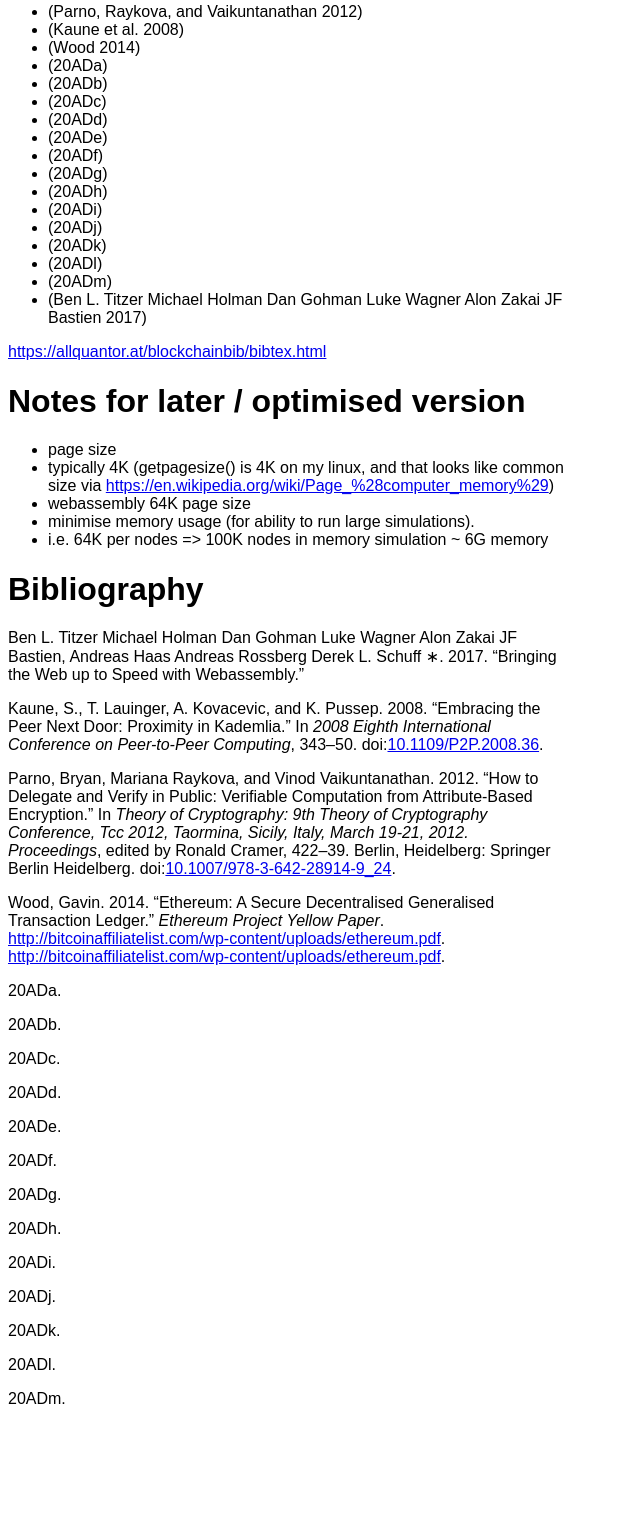
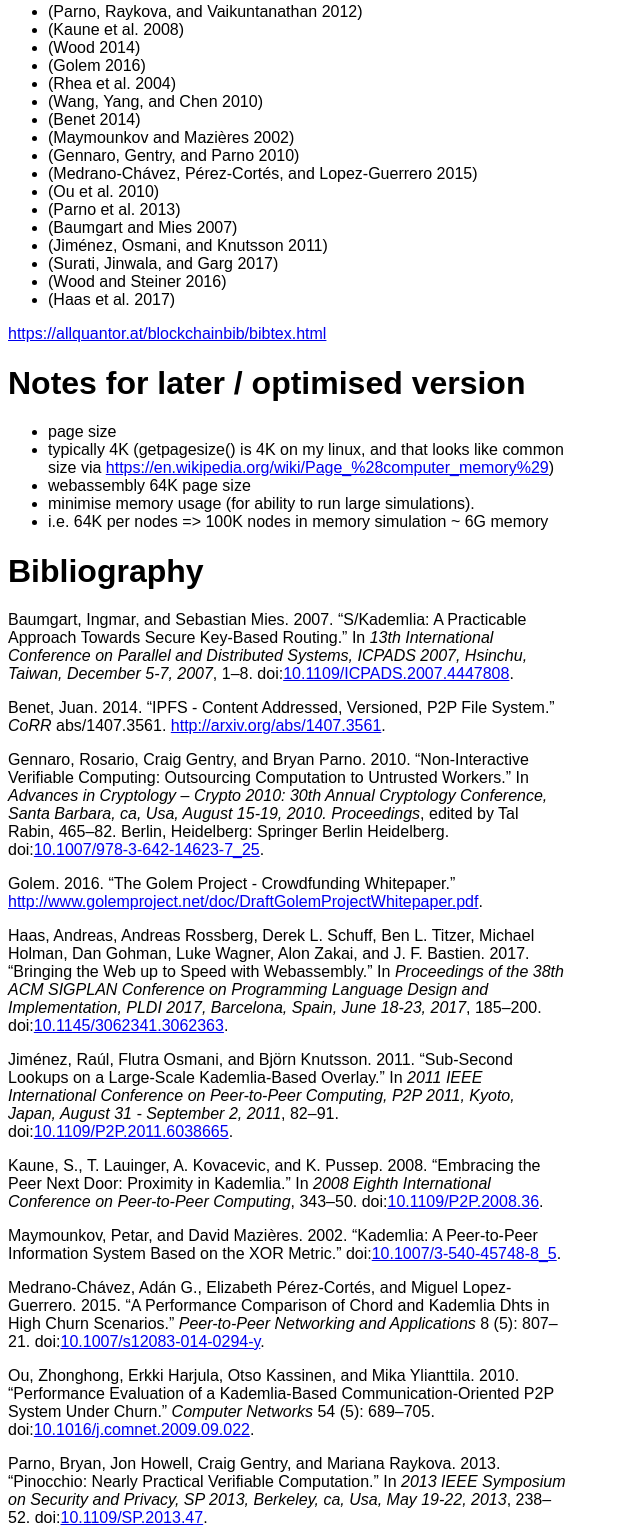
Before and after one commit to rasmuserik/p2pweb, a website: page docs/notes.html in a window 1280 px wide. Shown: the part 2484-4014 px from the top of the page, without its empty margins (0-640 px from the left). Before the commit the page ends 3908 px from the top, so only its background shows below. Drawn offline with nearby package versions, Linux system fonts and the light colour scheme; some packages are replaced by stand-ins of ours.

Commit message:
bibliography

```diff
--- a/docs/notes.html
+++ b/docs/notes.html
@@ -148,20 +148,20 @@
 <li><span class="citation">(Parno, Raykova, and Vaikuntanathan 2012)</span></li>
 <li><span class="citation">(Kaune et al. 2008)</span></li>
 <li><span class="citation">(Wood 2014)</span></li>
-<li><span class="citation">(20ADa)</span></li>
-<li><span class="citation">(20ADb)</span></li>
-<li><span class="citation">(20ADc)</span></li>
-<li><span class="citation">(20ADd)</span></li>
-<li><span class="citation">(20ADe)</span></li>
-<li><span class="citation">(20ADf)</span></li>
-<li><span class="citation">(20ADg)</span></li>
-<li><span class="citation">(20ADh)</span></li>
-<li><span class="citation">(20ADi)</span></li>
-<li><span class="citation">(20ADj)</span></li>
-<li><span class="citation">(20ADk)</span></li>
-<li><span class="citation">(20ADl)</span></li>
-<li><span class="citation">(20ADm)</span></li>
-<li><span class="citation">(Ben L. Titzer Michael Holman Dan Gohman Luke Wagner Alon Zakai JF Bastien 2017)</span></li>
+<li><span class="citation">(Golem 2016)</span></li>
+<li><span class="citation">(Rhea et al. 2004)</span></li>
+<li><span class="citation">(Wang, Yang, and Chen 2010)</span></li>
+<li><span class="citation">(Benet 2014)</span></li>
+<li><span class="citation">(Maymounkov and Mazières 2002)</span></li>
+<li><span class="citation">(Gennaro, Gentry, and Parno 2010)</span></li>
+<li><span class="citation">(Medrano-Chávez, Pérez-Cortés, and Lopez-Guerrero 2015)</span></li>
+<li><span class="citation">(Ou et al. 2010)</span></li>
+<li><span class="citation">(Parno et al. 2013)</span></li>
+<li><span class="citation">(Baumgart and Mies 2007)</span></li>
+<li><span class="citation">(Jiménez, Osmani, and Knutsson 2011)</span></li>
+<li><span class="citation">(Surati, Jinwala, and Garg 2017)</span></li>
+<li><span class="citation">(Wood and Steiner 2016)</span></li>
+<li><span class="citation">(Haas et al. 2017)</span></li>
 </ul>
 <p><a href="https://allquantor.at/blockchainbib/bibtex.html" class="uri">https://allquantor.at/blockchainbib/bibtex.html</a></p>
 <h1 id="notes-for-later-optimised-version">Notes for later / optimised version</h1>
@@ -174,56 +174,56 @@
 </ul>
 <h1 id="bibliography" class="unnumbered">Bibliography</h1>
 <div id="refs" class="references">
+<div id="ref-s-kademlia-2007">
+<p>Baumgart, Ingmar, and Sebastian Mies. 2007. “S/Kademlia: A Practicable Approach Towards Secure Key-Based Routing.” In <em>13th International Conference on Parallel and Distributed Systems, ICPADS 2007, Hsinchu, Taiwan, December 5-7, 2007</em>, 1–8. doi:<a href="https://doi.org/10.1109/ICPADS.2007.4447808">10.1109/ICPADS.2007.4447808</a>.</p>
+</div>
+<div id="ref-ipfs-2014">
+<p>Benet, Juan. 2014. “IPFS - Content Addressed, Versioned, P2P File System.” <em>CoRR</em> abs/1407.3561. <a href="http://arxiv.org/abs/1407.3561" class="uri">http://arxiv.org/abs/1407.3561</a>.</p>
+</div>
+<div id="ref-noninteractive-verifiable-computing-2010">
+<p>Gennaro, Rosario, Craig Gentry, and Bryan Parno. 2010. “Non-Interactive Verifiable Computing: Outsourcing Computation to Untrusted Workers.” In <em>Advances in Cryptology – Crypto 2010: 30th Annual Cryptology Conference, Santa Barbara, ca, Usa, August 15-19, 2010. Proceedings</em>, edited by Tal Rabin, 465–82. Berlin, Heidelberg: Springer Berlin Heidelberg. doi:<a href="https://doi.org/10.1007/978-3-642-14623-7_25">10.1007/978-3-642-14623-7_25</a>.</p>
+</div>
+<div id="ref-golem-whitepaper-2016">
+<p>Golem. 2016. “The Golem Project - Crowdfunding Whitepaper.” <a href="http://www.golemproject.net/doc/DraftGolemProjectWhitepaper.pdf" class="uri">http://www.golemproject.net/doc/DraftGolemProjectWhitepaper.pdf</a>.</p>
+</div>
 <div id="ref-webassembly-2017">
-<p>Ben L. Titzer Michael Holman Dan Gohman Luke Wagner Alon Zakai JF Bastien, Andreas Haas Andreas Rossberg Derek L. Schuff ∗. 2017. “Bringing the Web up to Speed with Webassembly.”</p>
+<p>Haas, Andreas, Andreas Rossberg, Derek L. Schuff, Ben L. Titzer, Michael Holman, Dan Gohman, Luke Wagner, Alon Zakai, and J. F. Bastien. 2017. “Bringing the Web up to Speed with Webassembly.” In <em>Proceedings of the 38th ACM SIGPLAN Conference on Programming Language Design and Implementation, PLDI 2017, Barcelona, Spain, June 18-23, 2017</em>, 185–200. doi:<a href="https://doi.org/10.1145/3062341.3062363">10.1145/3062341.3062363</a>.</p>
+</div>
+<div id="ref-subsecond-lookup-kademlia-2011">
+<p>Jiménez, Raúl, Flutra Osmani, and Björn Knutsson. 2011. “Sub-Second Lookups on a Large-Scale Kademlia-Based Overlay.” In <em>2011 IEEE International Conference on Peer-to-Peer Computing, P2P 2011, Kyoto, Japan, August 31 - September 2, 2011</em>, 82–91. doi:<a href="https://doi.org/10.1109/P2P.2011.6038665">10.1109/P2P.2011.6038665</a>.</p>
 </div>
 <div id="ref-embracing-peer-next-door-kademlia-2008">
 <p>Kaune, S., T. Lauinger, A. Kovacevic, and K. Pussep. 2008. “Embracing the Peer Next Door: Proximity in Kademlia.” In <em>2008 Eighth International Conference on Peer-to-Peer Computing</em>, 343–50. doi:<a href="https://doi.org/10.1109/P2P.2008.36">10.1109/P2P.2008.36</a>.</p>
 </div>
+<div id="ref-kademlia-2002">
+<p>Maymounkov, Petar, and David Mazières. 2002. “Kademlia: A Peer-to-Peer Information System Based on the XOR Metric.” doi:<a href="https://doi.org/10.1007/3-540-45748-8_5">10.1007/3-540-45748-8_5</a>.</p>
+</div>
+<div id="ref-performance-chord-kademlia-churn-2015">
+<p>Medrano-Chávez, Adán G., Elizabeth Pérez-Cortés, and Miguel Lopez-Guerrero. 2015. “A Performance Comparison of Chord and Kademlia Dhts in High Churn Scenarios.” <em>Peer-to-Peer Networking and Applications</em> 8 (5): 807–21. doi:<a href="https://doi.org/10.1007/s12083-014-0294-y">10.1007/s12083-014-0294-y</a>.</p>
+</div>
+<div id="ref-performance-evaluation-kademlia-2010">
+<p>Ou, Zhonghong, Erkki Harjula, Otso Kassinen, and Mika Ylianttila. 2010. “Performance Evaluation of a Kademlia-Based Communication-Oriented P2P System Under Churn.” <em>Computer Networks</em> 54 (5): 689–705. doi:<a href="https://doi.org/10.1016/j.comnet.2009.09.022">10.1016/j.comnet.2009.09.022</a>.</p>
+</div>
+<div id="ref-pinocchio-nearly-practical-verifiable-computing-2013">
+<p>Parno, Bryan, Jon Howell, Craig Gentry, and Mariana Raykova. 2013. “Pinocchio: Nearly Practical Verifiable Computation.” In <em>2013 IEEE Symposium on Security and Privacy, SP 2013, Berkeley, ca, Usa, May 19-22, 2013</em>, 238–52. doi:<a href="https://doi.org/10.1109/SP.2013.47">10.1109/SP.2013.47</a>.</p>
+</div>
 <div id="ref-delegate-verify-public-verifiable-computing-2012">
 <p>Parno, Bryan, Mariana Raykova, and Vinod Vaikuntanathan. 2012. “How to Delegate and Verify in Public: Verifiable Computation from Attribute-Based Encryption.” In <em>Theory of Cryptography: 9th Theory of Cryptography Conference, Tcc 2012, Taormina, Sicily, Italy, March 19-21, 2012. Proceedings</em>, edited by Ronald Cramer, 422–39. Berlin, Heidelberg: Springer Berlin Heidelberg. doi:<a href="https://doi.org/10.1007/978-3-642-28914-9_24">10.1007/978-3-642-28914-9_24</a>.</p>
 </div>
-<div id="ref-ethereum-yellowpaper-2014">
-<p>Wood, Gavin. 2014. “Ethereum: A Secure Decentralised Generalised Transaction Ledger.” <em>Ethereum Project Yellow Paper</em>. <a href="http://bitcoinaffiliatelist.com/wp-content/uploads/ethereum.pdf" class="uri">http://bitcoinaffiliatelist.com/wp-content/uploads/ethereum.pdf</a>. <a href="http://bitcoinaffiliatelist.com/wp-content/uploads/ethereum.pdf" class="uri">http://bitcoinaffiliatelist.com/wp-content/uploads/ethereum.pdf</a>.</p>
+<div id="ref-handling-churn-dht-2004">
+<p>Rhea, Sean C., Dennis Geels, Timothy Roscoe, and John Kubiatowicz. 2004. “Handling Churn in a DHT.” In <em>Proceedings of the General Track: 2004 USENIX Annual Technical Conference, June 27 - July 2, 2004, Boston Marriott Copley Place, Boston, Ma, USA</em>, 127–40. <a href="http://www.usenix.org/publications/library/proceedings/usenix04/tech/general/rhea.html" class="uri">http://www.usenix.org/publications/library/proceedings/usenix04/tech/general/rhea.html</a>.</p>
 </div>
-<div id="ref-golem-whitepaper-2016">
-<p>20ADa.</p>
-</div>
-<div id="ref-handling-churn-dht-2004">
-<p>20ADb.</p>
+<div id="ref-survey-simulators-overlay-networks-2017">
+<p>Surati, Shivangi, Devesh C. Jinwala, and Sanjay Garg. 2017. “A Survey of Simulators for P2p Overlay Networks with a Case Study of the P2p Tree Overlay Using an Event-Driven Simulator.” <em>Engineering Science and Technology, an International Journal</em> 20 (2): 705–20. doi:<a href="https://doi.org/http://dx.doi.org/10.1016/j.jestch.2016.12.010">http://dx.doi.org/10.1016/j.jestch.2016.12.010</a>.</p>
 </div>
 <div id="ref-improving-lookup-kademlia-2010">
-<p>20ADc.</p>
+<p>Wang, C., N. Yang, and H. Chen. 2010. “Improving Lookup Performance Based on Kademlia.” In <em>2010 Second International Conference on Networks Security, Wireless Communications and Trusted Computing</em>, 1:446–49. doi:<a href="https://doi.org/10.1109/NSWCTC.2010.111">10.1109/NSWCTC.2010.111</a>.</p>
 </div>
-<div id="ref-ipfs-2014">
-<p>20ADd.</p>
-</div>
-<div id="ref-kademlia-2002">
-<p>20ADe.</p>
-</div>
-<div id="ref-noninteractive-verifiable-computing-2010">
-<p>20ADf.</p>
-</div>
-<div id="ref-performance-chord-kademlia-churn-2014">
-<p>20ADg.</p>
-</div>
-<div id="ref-performance-evaluation-kademlia-2010">
-<p>20ADh.</p>
-</div>
-<div id="ref-pinoccchio-nearly-practical-verifiable-computing-2013">
-<p>20ADi.</p>
-</div>
-<div id="ref-s-kademlia-2007">
-<p>20ADj.</p>
-</div>
-<div id="ref-subsecond-lookup-kademlia-2011">
-<p>20ADk.</p>
-</div>
-<div id="ref-survey-simulators-overlay-networks-2017">
-<p>20ADl.</p>
+<div id="ref-ethereum-yellowpaper-2014">
+<p>Wood, Gavin. 2014. “Ethereum: A Secure Decentralised Generalised Transaction Ledger.” <em>Ethereum Project Yellow Paper</em>. <a href="https://github.com/ethereum/yellowpaper" class="uri">https://github.com/ethereum/yellowpaper</a>.</p>
 </div>
 <div id="ref-trustless-computing-what-not-how-2016">
-<p>20ADm.</p>
+<p>Wood, Gavin, and Jutta Steiner. 2016. “Trustless Computing—The What Not the How.” In <em>Banking Beyond Banks and Money: A Guide to Banking Services in the Twenty-First Century</em>, edited by Paolo Tasca, Tomaso Aste, Loriana Pelizzon, and Nicolas Perony, 133–44. Cham: Springer International Publishing. doi:<a href="https://doi.org/10.1007/978-3-319-42448-4_8">10.1007/978-3-319-42448-4_8</a>.</p>
 </div>
 </div>
           </div>
```
Also changed, not shown: notes.md (+2 -2 lines), 2 other files.
